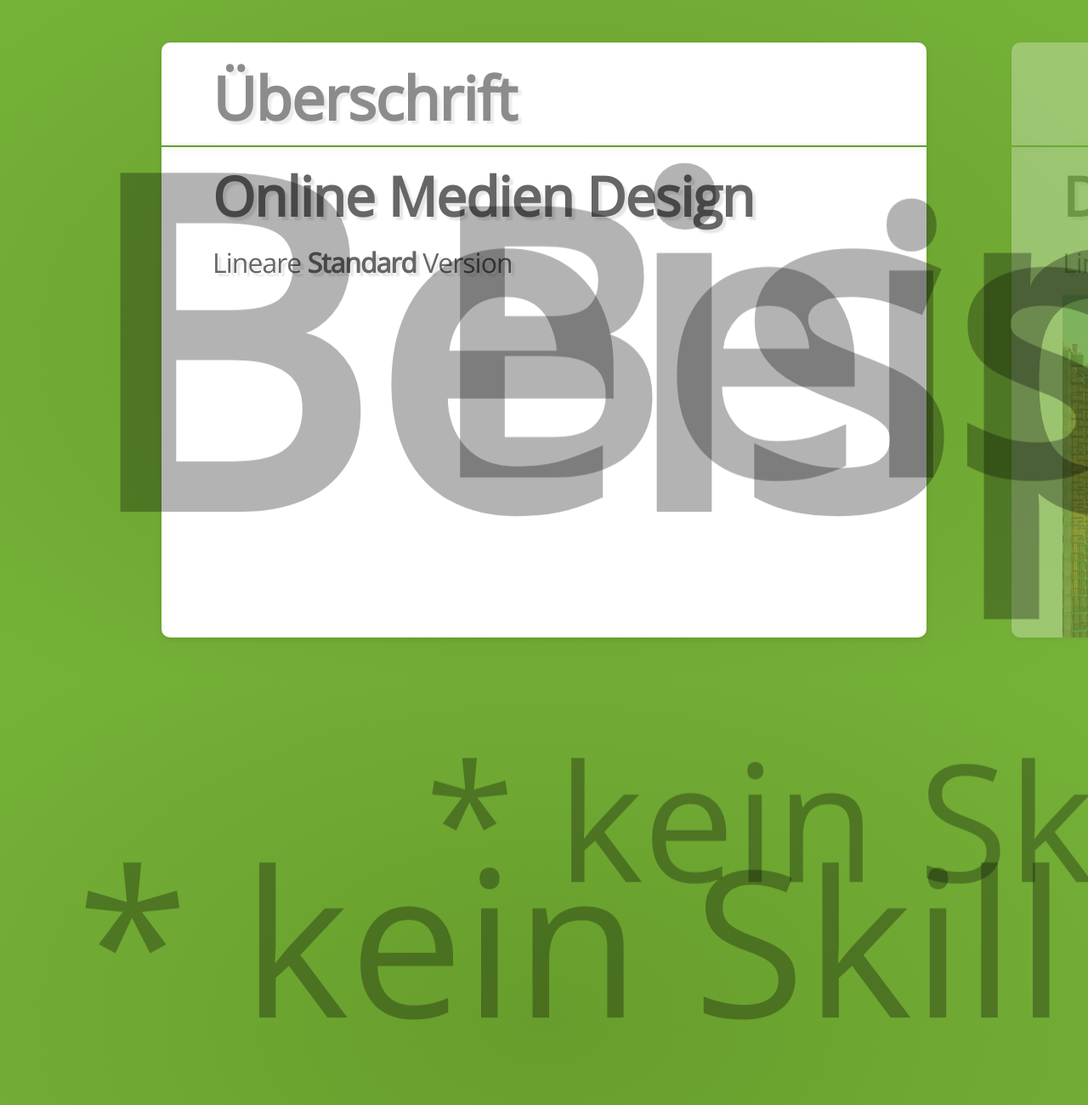
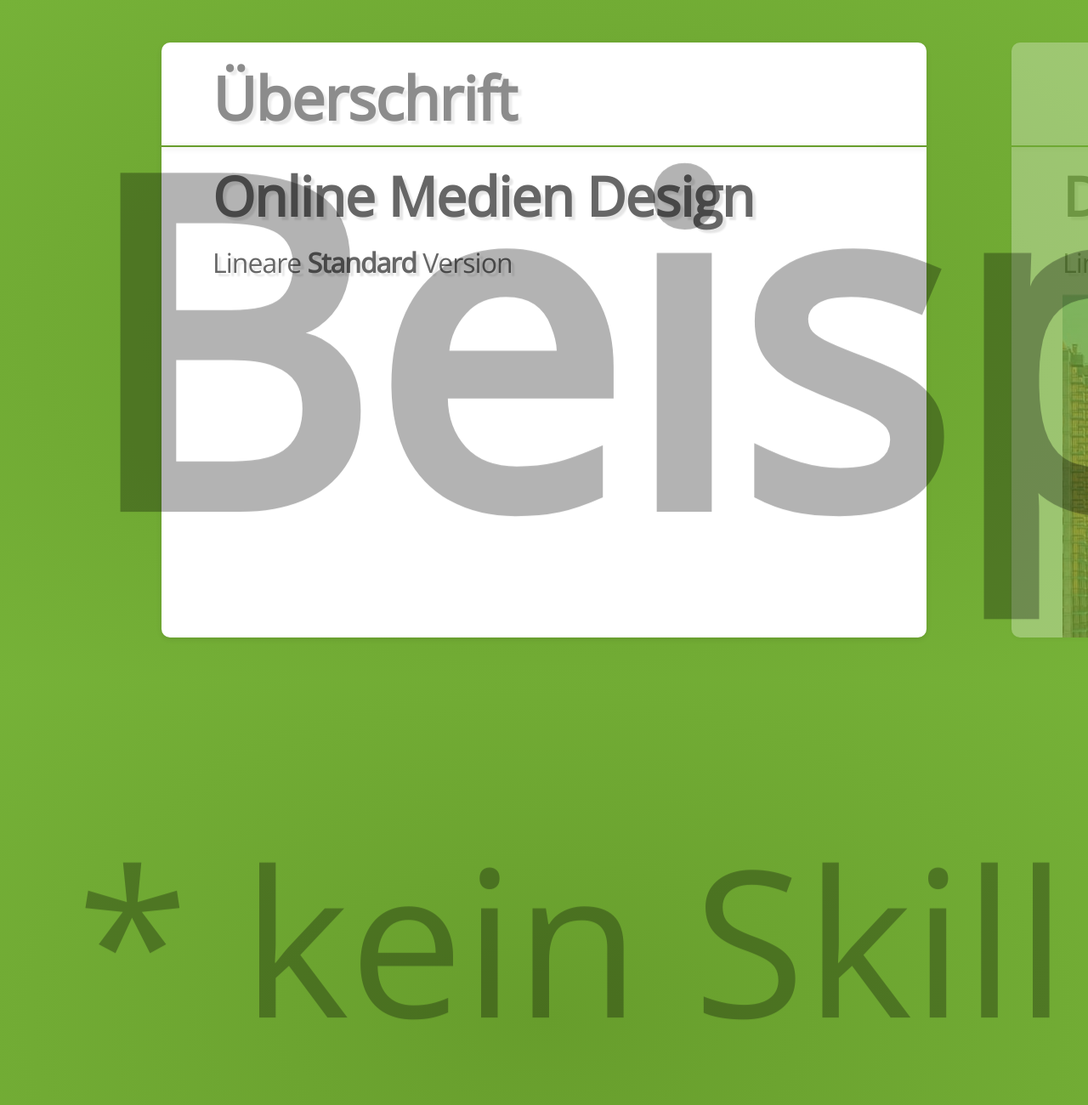
Before and after one commit to althomi/html5pr-si, a website: page index.html in a window 1280 px wide. Shown: the top 1300 px of the page at 85% size. Drawn offline with nearby package versions, Linux system fonts and the light colour scheme.

Commit message:
Update index.html

```diff
--- a/index.html
+++ b/index.html
@@ -133,11 +133,7 @@
 
 <!-- ende 1. Reihe Folien-->
 
-<div class="step" data-x="500" data-y="-1500" data-scale="4">
-        <span class="try">Überschrift 1</span>
-        <h1>Beispiel<sup>*</sup></h1>
-        <span class="footnote"><sup>*</sup> kein Skill benötigt</span>
- </div>
+
 <!-- Folien Reihe 2-->
 <section class="step slide" data-x="-1000" data-y="0">
   <header>
```
